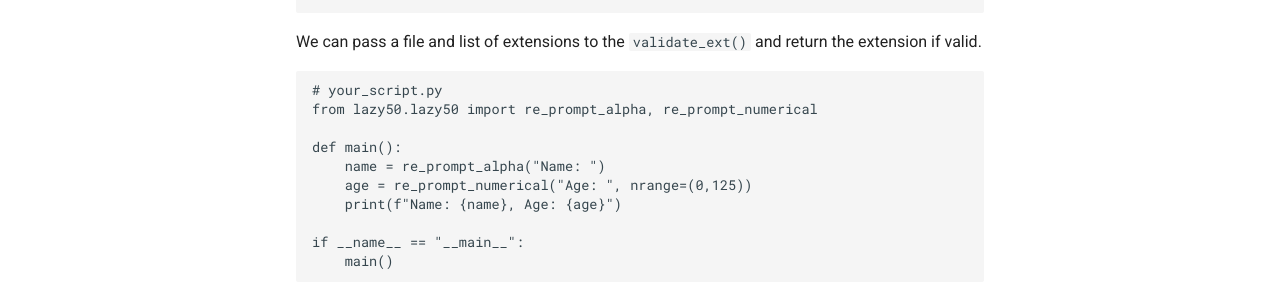
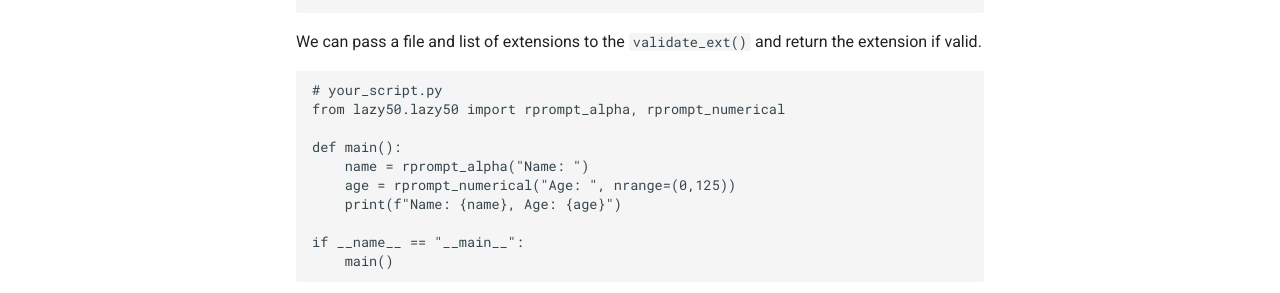
Before and after one commit to MrRostron/LazyCS50, an MkDocs documentation site: the page built from docs/how-to-guides.md, in a window 1280 px wide and 1386 px high. Shown: the part 943-1236 px from the top of the window. Built offline with MkDocs 1.6.1 and Material for MkDocs 9.7.7, drawn with Linux system fonts in a browser that asks for light colours.

Commit message:
Typo's fixed

```diff
--- a/docs/how-to-guides.md
+++ b/docs/how-to-guides.md
@@ -35,11 +35,11 @@ We are able to validate a list type object such as sys.argv to contain a given m
 We can pass a file and list of extensions to the `validate_ext()` and return the extension if valid.
 
     # your_script.py
-    from lazy50.lazy50 import re_prompt_alpha, re_prompt_numerical
+    from lazy50.lazy50 import rprompt_alpha, rprompt_numerical
 
     def main():
-        name = re_prompt_alpha("Name: ")
-        age = re_prompt_numerical("Age: ", nrange=(0,125))
+        name = rprompt_alpha("Name: ")
+        age = rprompt_numerical("Age: ", nrange=(0,125))
         print(f"Name: {name}, Age: {age}")
 
     if __name__ == "__main__":
```
Also changed, not shown: docs/reference.md (+2 -2 lines), 1 other file.
